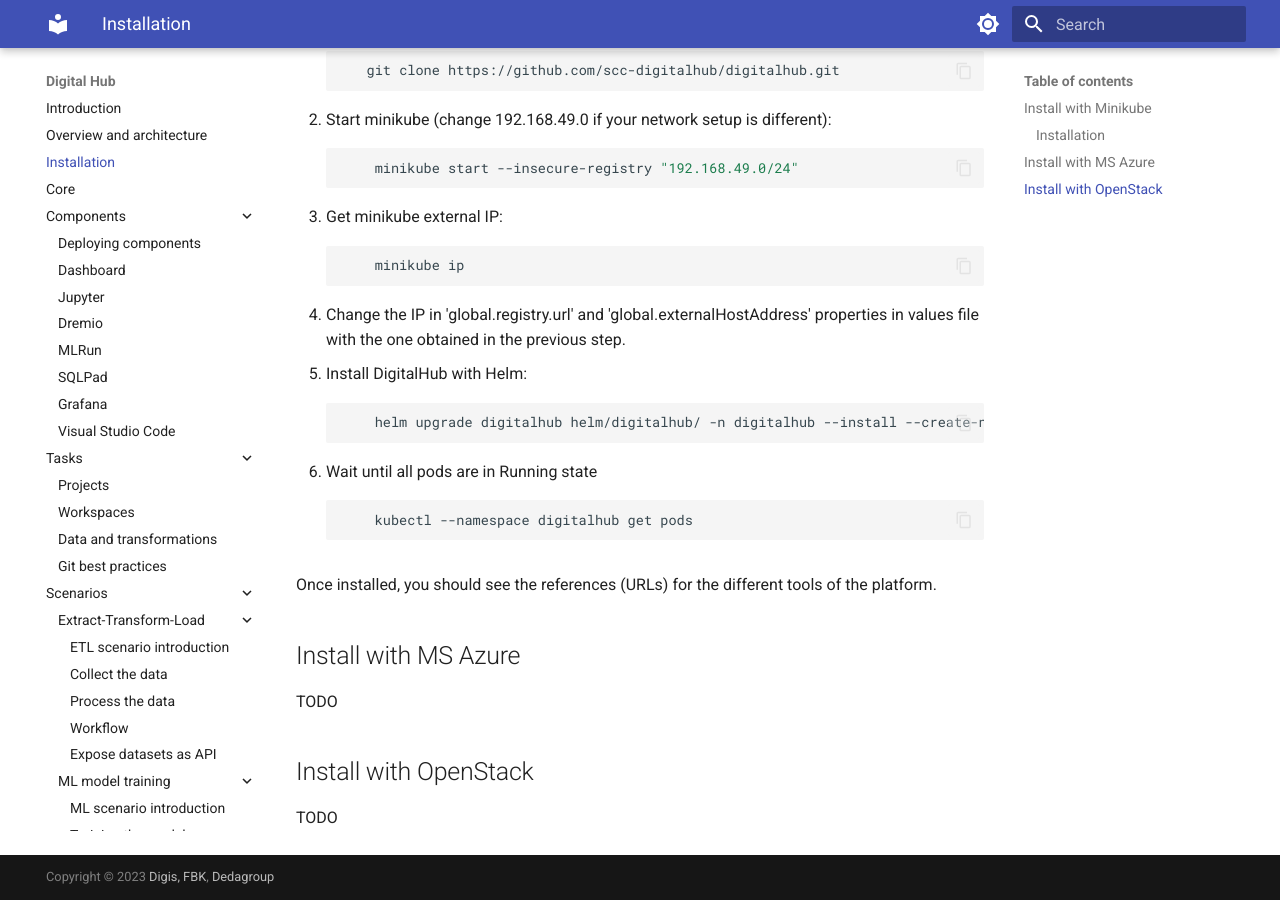
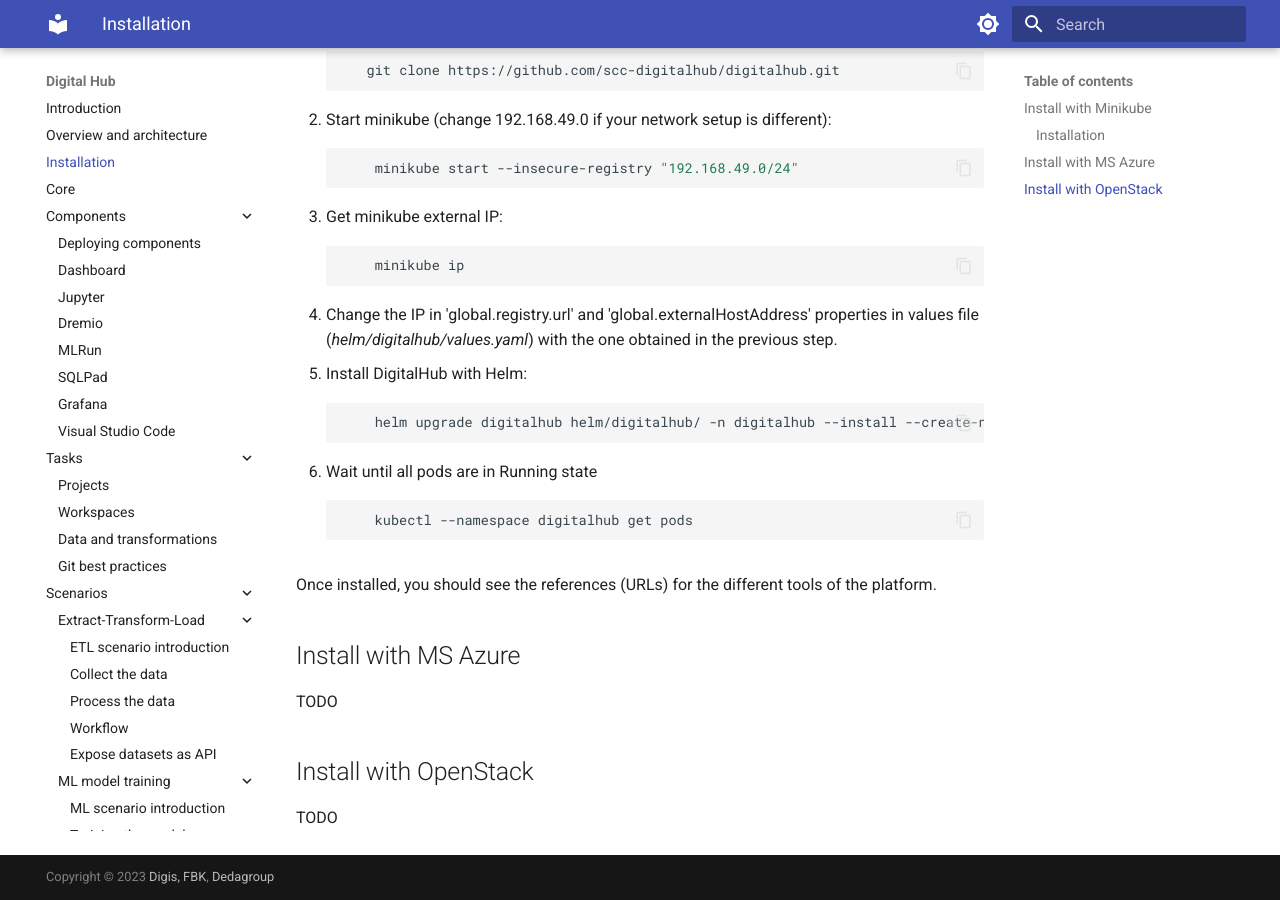
Before and after one commit to scc-digitalhub/digitalhub, an MkDocs documentation site: the page built from documentation/docs/installation.md, in a window 1280 px wide and 900 px high, scrolled down 610 px. Built offline with MkDocs 1.6.1 and Material for MkDocs 9.7.7, drawn with Linux system fonts in a browser that asks for light colours.

Commit message:
minor fix for install doc

````diff
--- a/documentation/docs/installation.md
+++ b/documentation/docs/installation.md
@@ -27,7 +27,7 @@
 ```sh
     minikube ip
 ```
-3. Change the IP in  'global.registry.url' and 'global.externalHostAddress' properties in values file with the one obtained in the previous step.
+3. Change the IP in  'global.registry.url' and 'global.externalHostAddress' properties in values file (*helm/digitalhub/values.yaml*) with the one obtained in the previous step.
 4. Install DigitalHub with Helm:
 ```sh
     helm upgrade digitalhub helm/digitalhub/ -n digitalhub --install --create-namespace --timeout 15m0s
````
